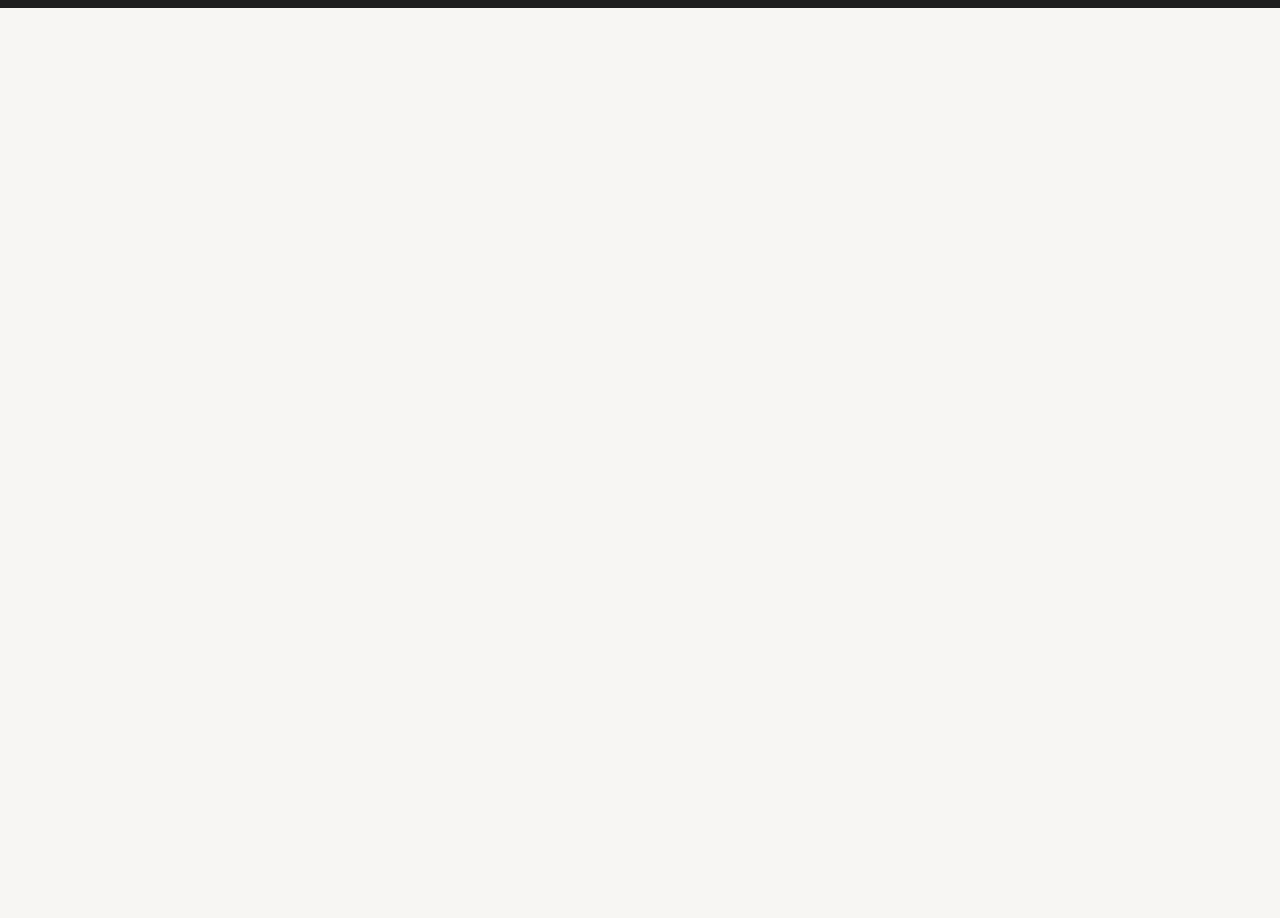
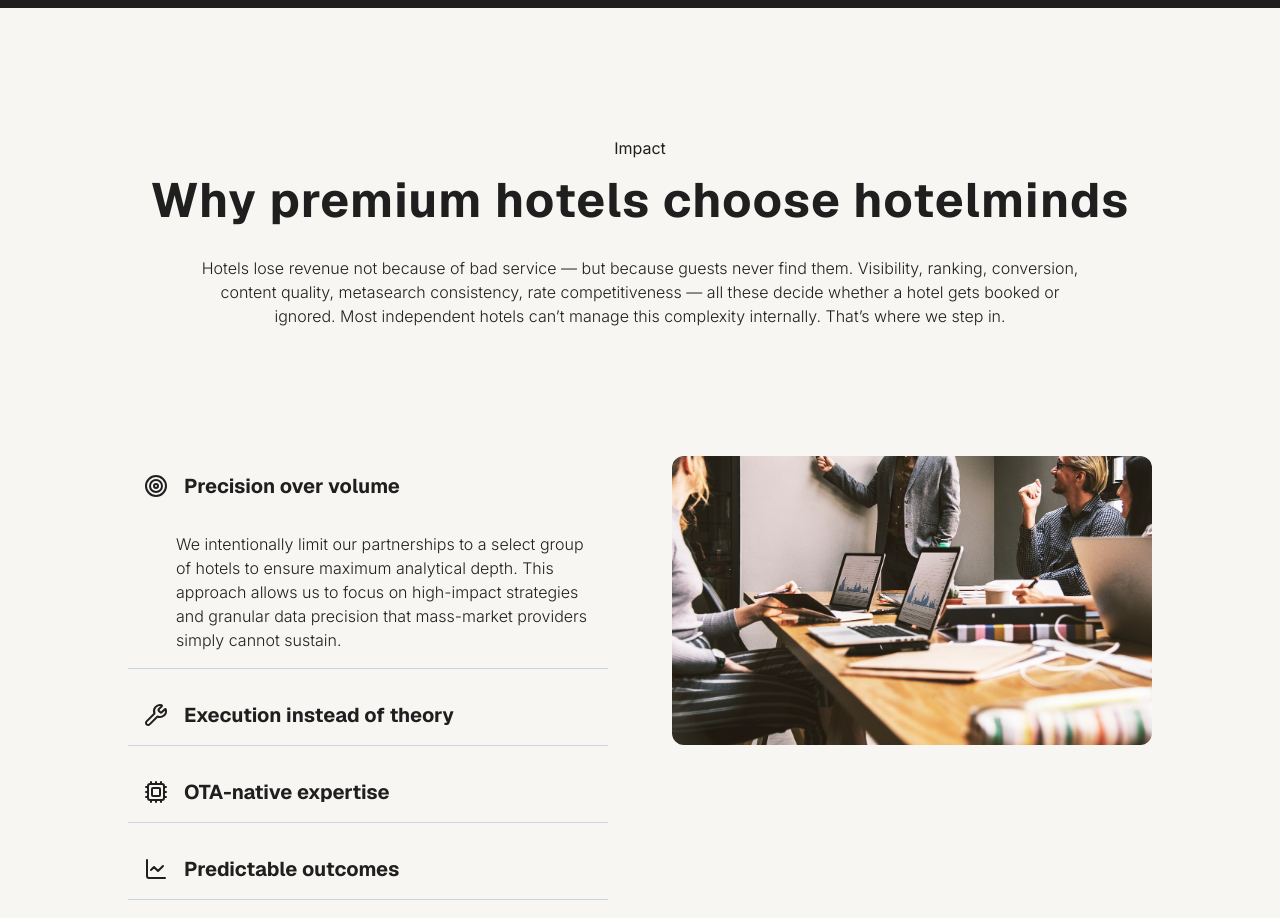
Before and after one commit to dscmari/hotelminds, a Next.js app: page / in a window 1280 px wide. Shown: the part 1720-2638 px from the top of the page. Before the commit the page ends 1728 px from the top, so only its background shows below. Built offline with nearby package versions, Linux system fonts and the light colour scheme.

Commit message:
implement accordion section to /

```diff
--- /dev/null
+++ b/app/components/layouts/AccordeonClean.tsx
@@ -0,0 +1,63 @@
+import { Target, Wrench, Cpu, LineChart } from "lucide-react";
+import React from "react";
+
+type Props = {
+  className?: string;
+};
+
+export default function AccordeonClean({ className }: Props) {
+  const home = [
+    {
+      id: "impact-1",
+      icon: <Target />,
+      bullet: "Precision over volume",
+      text: "We intentionally limit our partnerships to a select group of hotels to ensure maximum analytical depth. This approach allows us to focus on high-impact strategies and granular data precision that mass-market providers simply cannot sustain.",
+    },
+    {
+      id: "impact-2",
+      icon: <Wrench />,
+      bullet: "Execution instead of theory",
+      text: "We don’t just deliver strategies; we bring them to life. Every recommendation is fully implemented within your systems — not handed to you as a static PDF. This ensures that expert insights translate directly into live updates, immediate performance gains, and a reduced workload for your internal team.",
+    },
+    {
+      id: "impact-3",
+      icon: <Cpu />,
+      bullet: "OTA-native expertise",
+      text: "Our expertise is built on years of experience inside Booking.com and deep-level PMS/CM consulting. We don’t guess how algorithms work—we understand the internal logic of the platforms. This insider perspective allows us to navigate the complexities of marketplace distribution with a level of precision that external consultants simply can’t match.",
+    },
+    {
+      id: "impact-4",
+      icon: <LineChart />,
+      bullet: "Predictable outcomes",
+      text: "Success shouldn’t be a matter of luck. We utilize a repeatable, structured process specifically designed to generate measurable uplift. By stripping away the guesswork and relying on a battle-tested framework, we transform market volatility into a reliable roadmap for your hotel’s revenue growth.",
+    },
+  ];
+  return (
+    <div className={`flex flex-col gap-4 ${className}`}>
+      {home.map((e, index) => (
+        <div key={e.id} className="group border-b border-slate-300">
+          <input
+            type="checkbox"
+            id={e.id}
+            className="peer hidden"
+            defaultChecked={index === 0}
+          />
+          <label
+            htmlFor={e.id}
+            className="flex items-center gap-4 p-4 cursor-pointer font-semibold select-none"
+          >
+            {e.icon}
+            <h2 className="pointer-events-none !text-base lg:!text-xl !m-0">{e.bullet}</h2>
+          </label>
+          <div className="grid grid-rows-[0fr] transition-[grid-template-rows] duration-500 ease-in-out group-has-[:checked]:grid-rows-[1fr]">
+            <div className="overflow-hidden">
+              <div className="p-4 lg:pl-12 dark:bg-darkmode-blue">
+                <p className="whitespace-pre-line font-light">{e.text}</p>
+              </div>
+            </div>
+          </div>
+        </div>
+      ))}
+    </div>
+  );
+}
--- a/app/page.tsx
+++ b/app/page.tsx
@@ -1,14 +1,8 @@
 import Image from "next/image";
 import Hero from "./components/Hero";
 import ContactBtn from "./components/buttons/ContactBtn";
-import InfoBtn from "./components/buttons/InfoBtn";
-import {
-  Calculator,
-  Globe,
-  NotebookPen,
-  SearchCheck,
-  Sliders,
-} from "lucide-react";
+import { Calculator, Globe, SearchCheck, Sliders } from "lucide-react";
+import AccordeonClean from "./components/layouts/AccordeonClean";
 
 export default function Home() {
   return (
@@ -80,6 +74,34 @@
           </div>
         </div>
       </section>
+      <section className="px-4 py-24 md:p-16 lg:p-32">
+        <div className="flex flex-col gap-4">
+          <span className="mx-auto">Impact</span>
+          <h1 className="text-center lg:!text-5xl">
+            Why premium hotels choose hotelminds
+          </h1>
+          <p className="max-w-4xl font-light lg:text-center mx-auto">
+            Hotels lose revenue not because of bad service — but because guests
+            never find them. Visibility, ranking, conversion, content quality,
+            metasearch consistency, rate competitiveness — all these decide
+            whether a hotel gets booked or ignored. Most independent hotels
+            can’t manage this complexity internally. That’s where we step in.
+          </p>
+        </div>
+        <div className="flex flex-col lg:flex-row-reverse lg:flex-row gap-16 mt-12 lg:mt-32">
+             <div className="flex-1">
+            <Image
+              src="/images/consulting_stock.jpg"
+              alt="Business environment in the office"
+              width={800}
+              height={600}
+              className="rounded-xl mx-auto"
+            />
+          </div>
+          <AccordeonClean className="flex-1" />
+
+        </div>
+      </section>
       {/* <div className="h-40 bg-gold"></div>
       <div className="h-40 bg-offwhite"></div>
       <div className="h-40 bg-charcoalDark"></div>
```
Also changed, not shown: public/images/consulting_stock.jpg (added).
